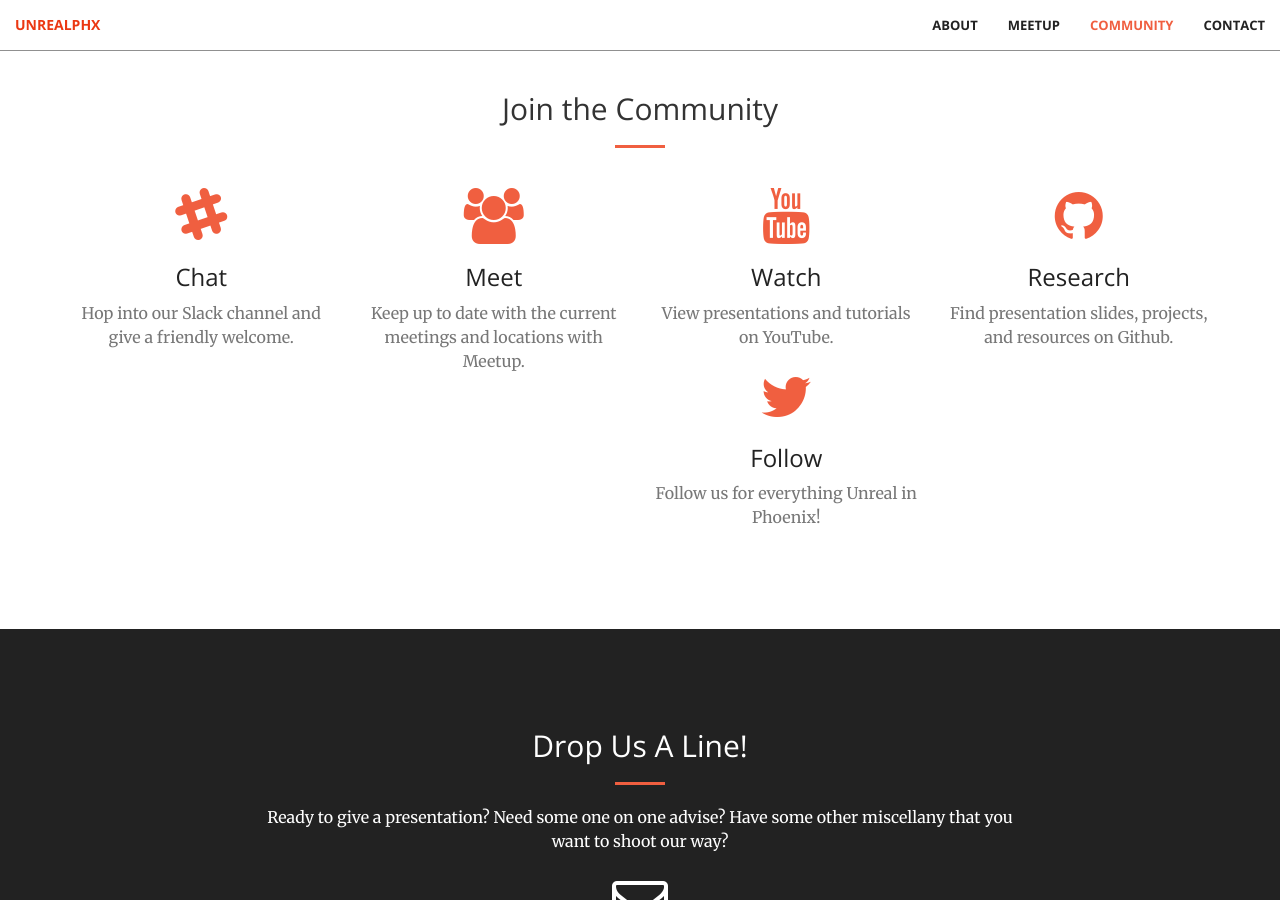
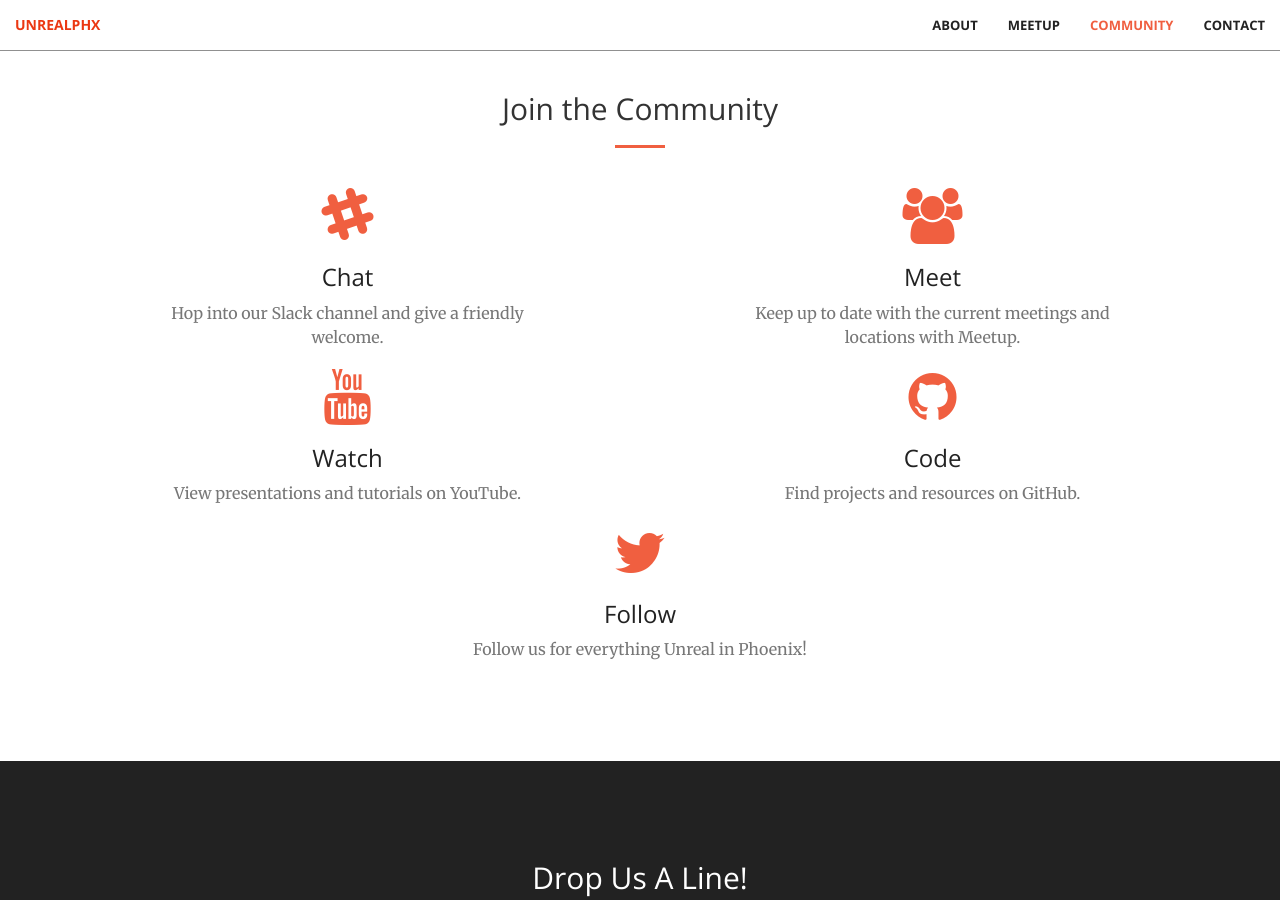
Before and after one commit to UnrealPhx/unrealphx.github.io, a Jekyll site: the page built from index.html, in a window 1280 px wide and 900 px high, scrolled down 1972 px. Built offline with Jekyll 4.4.1, drawn with Linux system fonts in a browser that asks for light colours.

Commit message:
Adjust the Community links on large screen devices.

```diff
--- a/_includes/community.html
+++ b/_includes/community.html
@@ -9,35 +9,37 @@
     </div>
     <div class="container">
         <div class="row">
-            <div class="col-lg-3 col-md-6 text-center">
+            <div class="col-lg-6 col-md-6 text-center">
                 <a href="http://slack.unrealphx.com" class="service-box">
                     <i class="fa fa-4x fa-slack wow bounceIn text-primary"></i>
                     <h3>Chat</h3>
                     <p class="text-muted">Hop into our Slack channel and give a friendly welcome.</p>
                 </a>
             </div>
-            <div class="col-lg-3 col-md-6 text-center">
+            <div class="col-lg-6 col-md-6 text-center">
                 <a href="http://www.meetup.com/Phoenix-Unreal-Engine-Developers/" class="service-box">
                     <i class="fa fa-4x fa-users wow bounceIn text-primary" data-wow-delay=".1s"></i>
                     <h3>Meet</h3>
                     <p class="text-muted">Keep up to date with the current meetings and locations with Meetup.</p>
                 </a>
             </div>
-            <div class="col-lg-3 col-md-6 text-center">
+            <div class="col-lg-6 col-md-6 text-center">
                 <a href="https://www.youtube.com/c/UnrealPhxMedia" class="service-box">
                     <i class="fa fa-4x fa-youtube wow bounceIn text-primary" data-wow-delay=".2s"></i>
                     <h3>Watch</h3>
                     <p class="text-muted">View presentations and tutorials on YouTube.</p>
                 </a>
             </div>
-            <div class="col-lg-3 col-md-6 text-center">
+            <div class="col-lg-6 col-md-6 text-center">
                 <a href="https://github.com/UnrealPhx" class="service-box">
                     <i class="fa fa-4x fa-github wow bounceIn text-primary" data-wow-delay=".3s"></i>
-                    <h3>Research</h3>
-                    <p class="text-muted">Find presentation slides, projects, and resources on Github.</p>
+                    <h3>Code</h3>
+                    <p class="text-muted">Find projects and resources on GitHub.</p>
                 </a>
             </div>
-            <div class="col-lg-3 col-md-6 text-center">
+        </div>
+        <div class="row">
+            <div class="col-lg-12 col-md-6 text-center">
                 <a href="https://twitter.com/UnrealPhx" class="service-box">
                     <i class="fa fa-4x fa-twitter wow bounceIn text-primary" data-wow-delay=".4s"></i>
                     <h3>Follow</h3>
```
